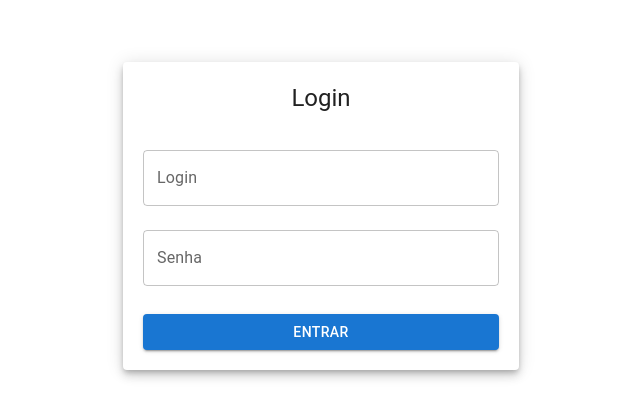
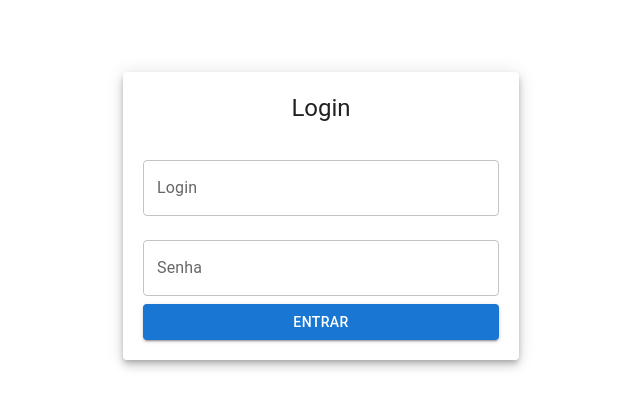
Before and after one commit to felipejoazeiro/course-platform, a React (Create React App) app: page / in a window 1280 px wide. Shown: the part 184-602 px from the top of the page, without its empty margins (319-959 px from the left). Built offline with nearby package versions, Linux system fonts and the light colour scheme.

Commit message:
minal changes

```diff
--- a/src/App.js
+++ b/src/App.js
@@ -1,8 +1,7 @@
-import logo from './logo.svg';
 import './App.css';
 import React, {useState} from "react";
 import { Route, Routes } from 'react-router-dom';
-import Login from './components/Login'
+import Login from './pages/Login/LoginPage'
 
 function App() {
 
--- a/src/components/Login.jsx
+++ b/src/pages/Login/LoginPage.jsx
@@ -1,5 +1,6 @@
 import React, {useState} from "react";
 import { TextField, Button, Paper, Typography, Container } from '@mui/material';
+import './styles.css'
 
 
 function Login({onLogin}){
@@ -12,15 +13,15 @@ function Login({onLogin}){
     }
 
     return (
-        <Container component="main" maxWidth = "xs" style={{display: 'flex', flexDirection:'column', alignItems: 'center', justifyContent:'center', height:'100vh' }}>
-            <Paper elevation={6} style={{padding: '20px'}}>
+        <Container className="container_login"component="main" maxWidth = "xs">
+            <Paper className="card_login" elevation={6}>
                 <Typography variant = "h5" align="center">
                     Login
                 </Typography>
-                <form style={{marginTop: '20px'}}>
+                <form className="form_login">
                     <TextField variant="outlined" fullWidth label="Login" margin ="normal" value={username} onChange={(e)=> setUsername(e.target.value)}/>
-                    <TextField variant="outlined" fullWidth label="Senha" type="password" margin="normal"/>
-                    <Button type="submit" variant="contained" color="primary" fullWidth style={{marginTop: '20px'}}>Entrar</Button>
+                    <TextField variant="outlined" fullWidth label="Senha" type="password" margin="normal" value={password}  onChange={(e)=>setPassword(e.target.value)}/>
+                    <Button onSubmit={handleSubmit} className="button_login" type="submit" variant="contained" color="primary" fullWidth>Entrar</Button>
                 </form>
             </Paper>
         </Container>
--- /dev/null
+++ b/src/pages/Login/styles.css
@@ -0,0 +1,19 @@
+.container_login{
+    display: flex;
+    flex-direction: column;
+    align-items: center;
+    justify-content: center;
+    height: 100vh;
+}
+
+.card_login{
+    padding: 20px;
+}
+
+.form_login{
+    margin-top: 20px;
+}
+
+.button_login{
+    margin-top: 20px;
+}
```
Also changed, not shown: src/setupTests.js (deleted, +0 -5 lines), src/logo.svg (deleted), src/styles/Login.css (deleted), 1 other file (tests, documents, lock files or other folders).
